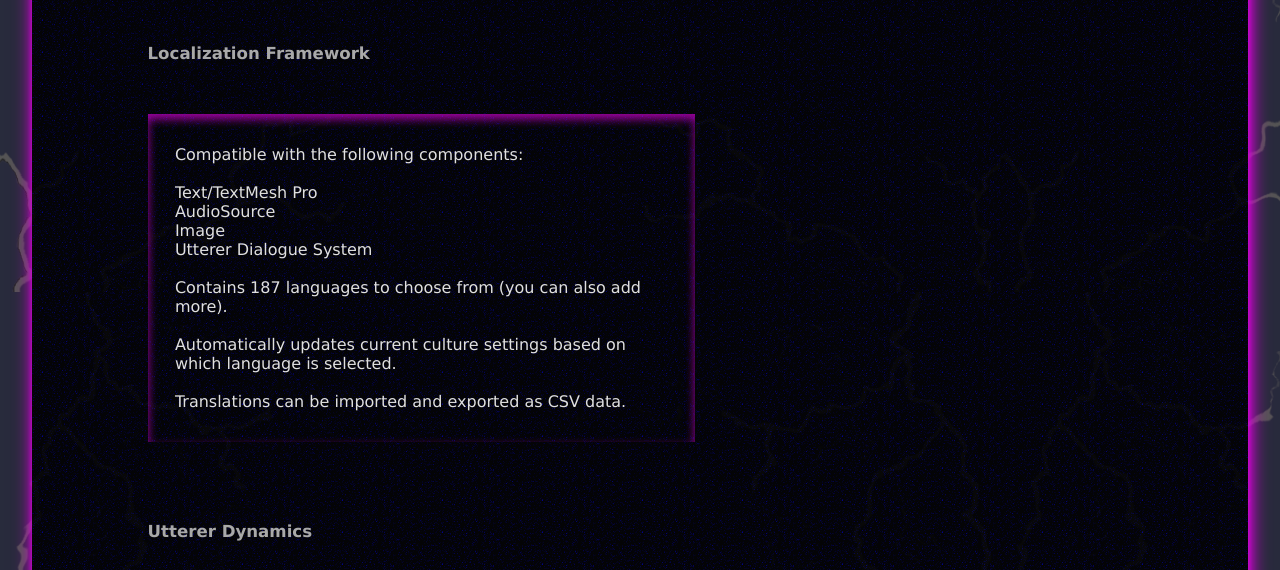
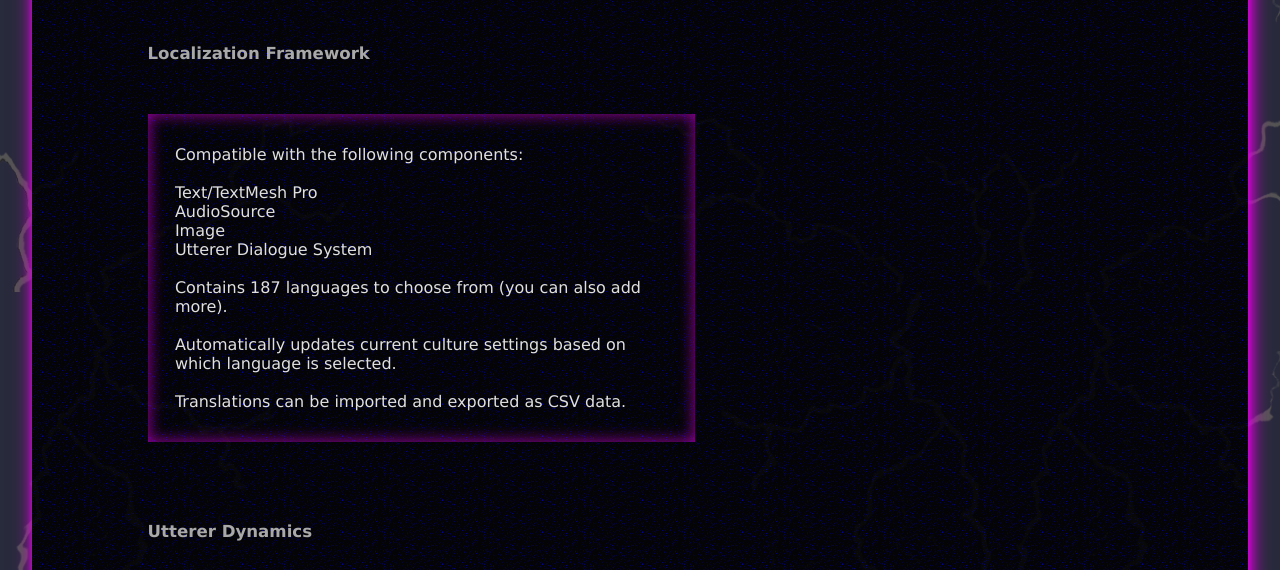
Before and after one commit to Madsir/madsirstudio.github.io, a Jekyll site: the page built from utterer/index.html, in a window 1280 px wide. Shown: the part 1308-1878 px from the top of the page. Built offline with Jekyll 4.4.1, drawn with Linux system fonts in a browser that asks for light colours; grey boxes are pictures that could not be loaded.

Commit message:
Update index.html

```diff
--- a/utterer/index.html
+++ b/utterer/index.html
@@ -16,7 +16,7 @@
 	  box-shadow: 0px 2px 4px 0px rgba(222, 0, 224, 0.7),
             1px 4px 8px 0px rgba(222, 0, 224, 0.7),
             2px 4px 16px 0px rgba(222, 0, 224, 0.7),
-            2px 6px 20px 0px rgba(222, 0, 224, 0.7);
+            2px 4px 20px 0px rgba(222, 0, 224, 0.7);
    background-image: url("/Assets/tough.png")
 }
 .centerdiv {
@@ -67,7 +67,7 @@
   margin-right: 45%;
   margin-top: 2%;
   margin-bottom: 2%;
-  box-shadow: inset 0px 5px 10px 0px rgba(222, 0, 224, 0.7);
+  box-shadow: inset 0px 0px 16px 0px rgba(222, 0, 224, 0.7);
 }
 @media (max-width: 600px) {
   .baround{
```
